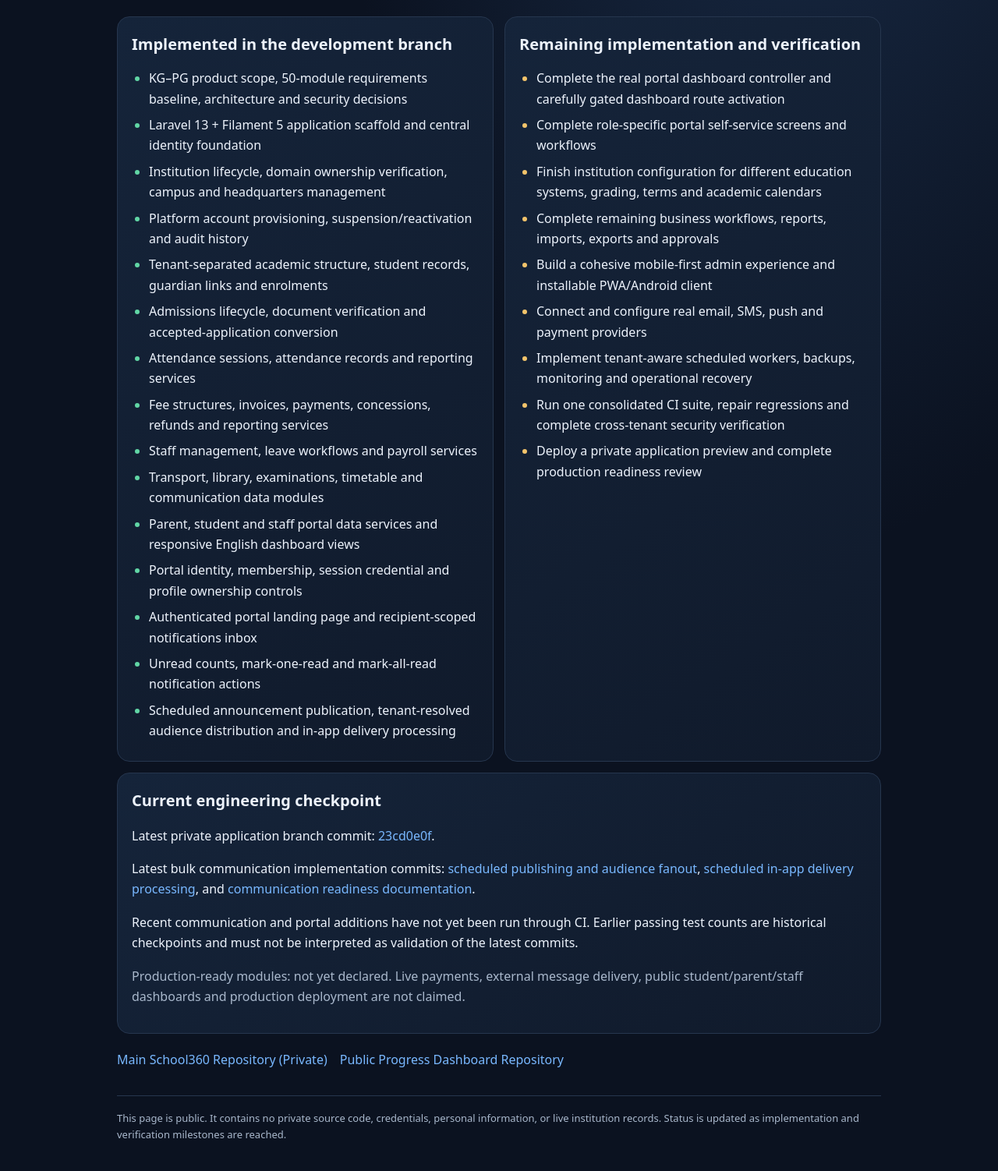
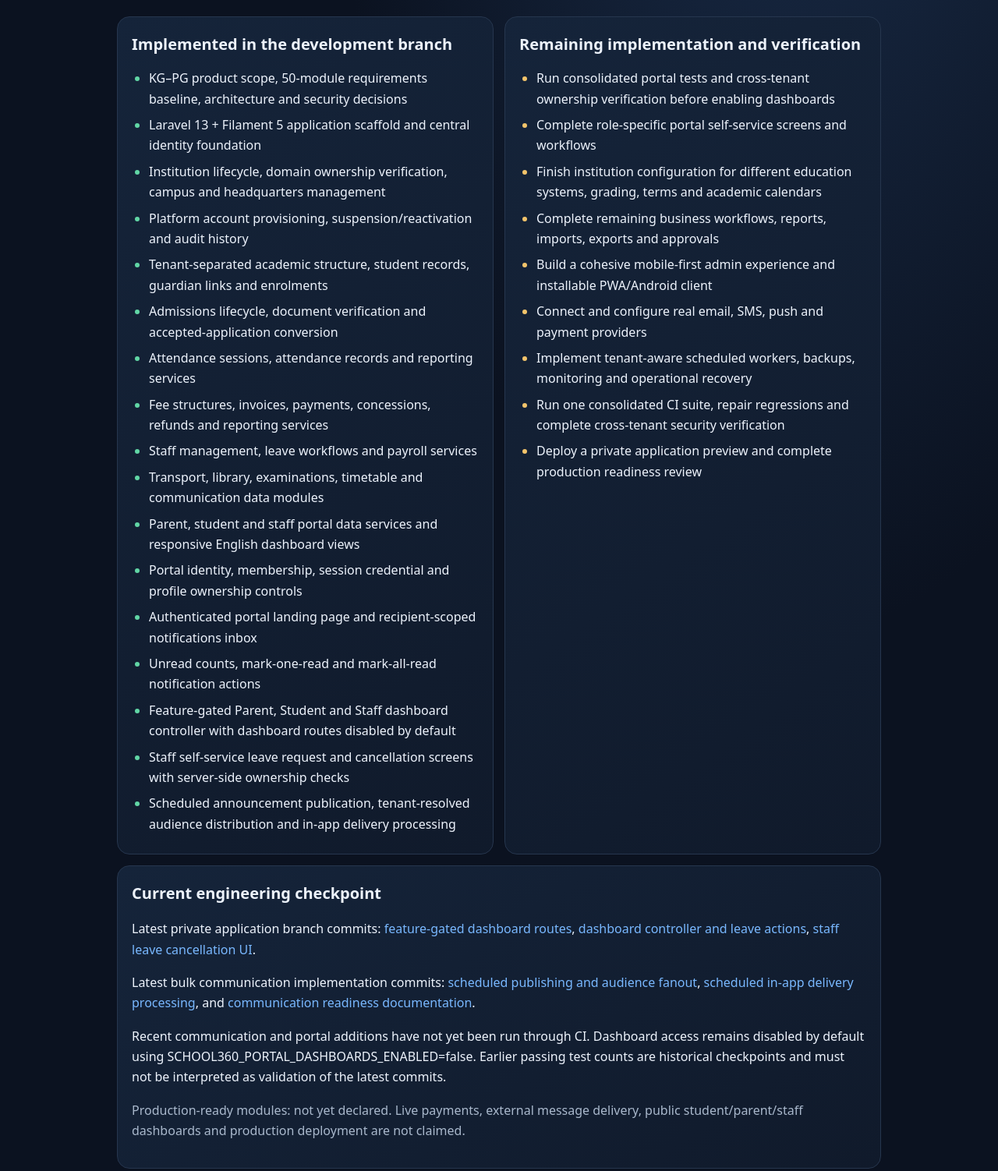
Before and after one commit to kkjan2007/School360-Progress, a plain HTML site: page index.html in a window 1280 px wide. Shown: the part 642-2144 px from the top of the page at 78% size. Drawn offline with Linux system fonts and the light colour scheme.

Commit message:
Update public English progress report with gated dashboards and staff self-service work

```diff
--- a/index.html
+++ b/index.html
@@ -43,10 +43,12 @@ a{color:var(--blue);text-decoration:none}a:hover{text-decoration:underline}.link
 <li>Portal identity, membership, session credential and profile ownership controls</li>
 <li>Authenticated portal landing page and recipient-scoped notifications inbox</li>
 <li>Unread counts, mark-one-read and mark-all-read notification actions</li>
+<li>Feature-gated Parent, Student and Staff dashboard controller with dashboard routes disabled by default</li>
+<li>Staff self-service leave request and cancellation screens with server-side ownership checks</li>
 <li>Scheduled announcement publication, tenant-resolved audience distribution and in-app delivery processing</li>
 </ul></section>
 <section class="panel pending"><h2>Remaining implementation and verification</h2><ul>
-<li>Complete the real portal dashboard controller and carefully gated dashboard route activation</li>
+<li>Run consolidated portal tests and cross-tenant ownership verification before enabling dashboards</li>
 <li>Complete role-specific portal self-service screens and workflows</li>
 <li>Finish institution configuration for different education systems, grading, terms and academic calendars</li>
 <li>Complete remaining business workflows, reports, imports, exports and approvals</li>
@@ -57,9 +59,9 @@ a{color:var(--blue);text-decoration:none}a:hover{text-decoration:underline}.link
 <li>Deploy a private application preview and complete production readiness review</li>
 </ul></section></div>
 <section class="panel"><h2>Current engineering checkpoint</h2>
-<p>Latest private application branch commit: <a href="https://github.com/kkjan2007/School360/commit/23cd0e0f334c461292e24334027761cf7b3775da">23cd0e0f</a>.</p>
+<p>Latest private application branch commits: <a href="https://github.com/kkjan2007/School360/commit/7437ba01501b938539914e2c5337b2ad4385ee31">feature-gated dashboard routes</a>, <a href="https://github.com/kkjan2007/School360/commit/3aa26abb70a0eff95d33fa03111220f63d24f0bf">dashboard controller and leave actions</a>, <a href="https://github.com/kkjan2007/School360/commit/ddd53446df9841a96b7e7411c97c145ac8356f8f">staff leave cancellation UI</a>.</p>
 <p>Latest bulk communication implementation commits: <a href="https://github.com/kkjan2007/School360/commit/0ed0619042982c84018a7d4cb402a7137e947fc0">scheduled publishing and audience fanout</a>, <a href="https://github.com/kkjan2007/School360/commit/ad40ba28972b0807f8ea8ff299e54798323605ac">scheduled in-app delivery processing</a>, and <a href="https://github.com/kkjan2007/School360/commit/93dd825e6a21c1d11f45623685e3486eded54095">communication readiness documentation</a>.</p>
-<p>Recent communication and portal additions have not yet been run through CI. Earlier passing test counts are historical checkpoints and must not be interpreted as validation of the latest commits.</p>
+<p>Recent communication and portal additions have not yet been run through CI. Dashboard access remains disabled by default using SCHOOL360_PORTAL_DASHBOARDS_ENABLED=false. Earlier passing test counts are historical checkpoints and must not be interpreted as validation of the latest commits.</p>
 <p class="muted">Production-ready modules: not yet declared. Live payments, external message delivery, public student/parent/staff dashboards and production deployment are not claimed.</p>
 </section>
 <div class="links"><a href="https://github.com/kkjan2007/School360">Main School360 Repository (Private)</a><a href="https://github.com/kkjan2007/School360-Progress">Public Progress Dashboard Repository</a></div>
```
